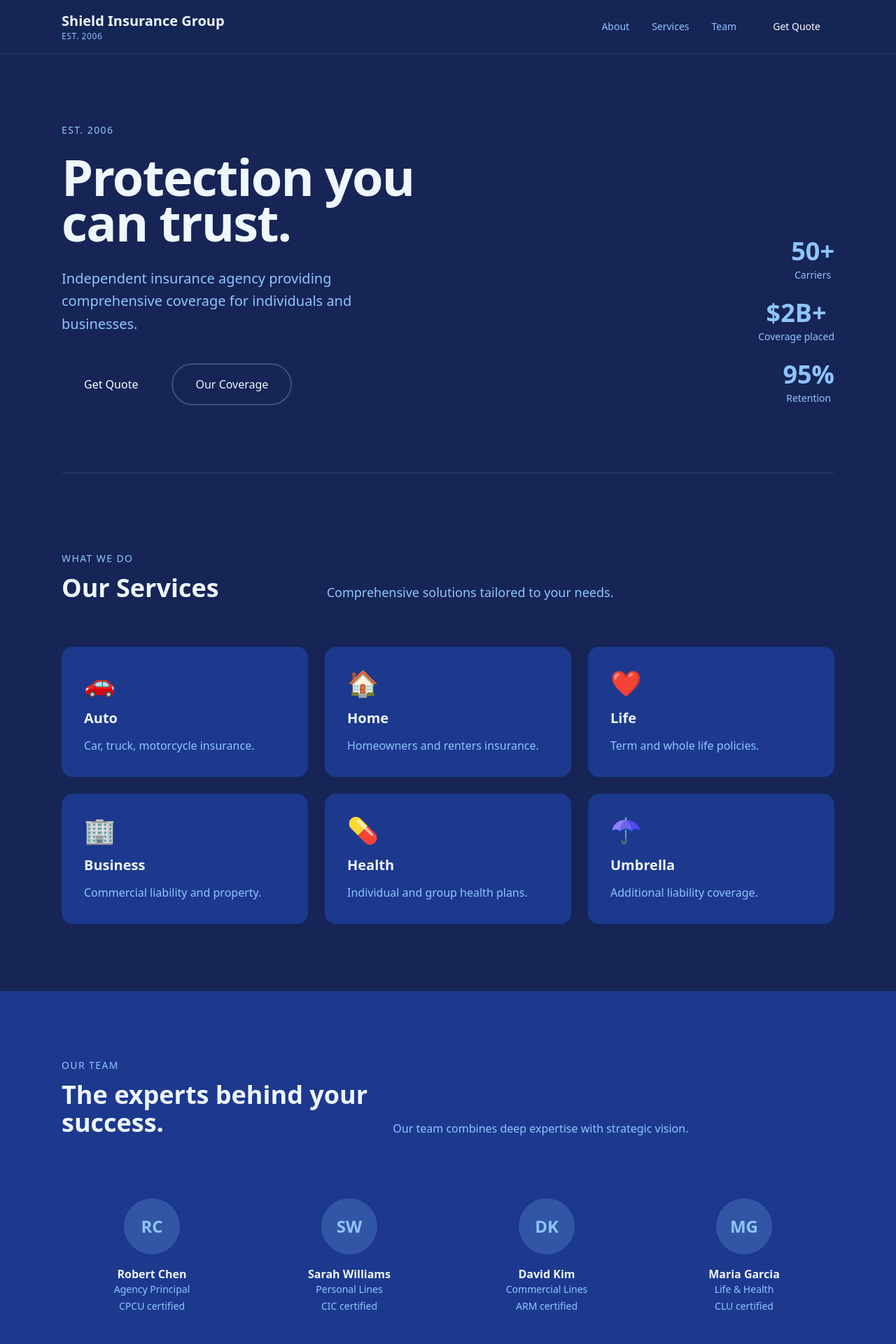
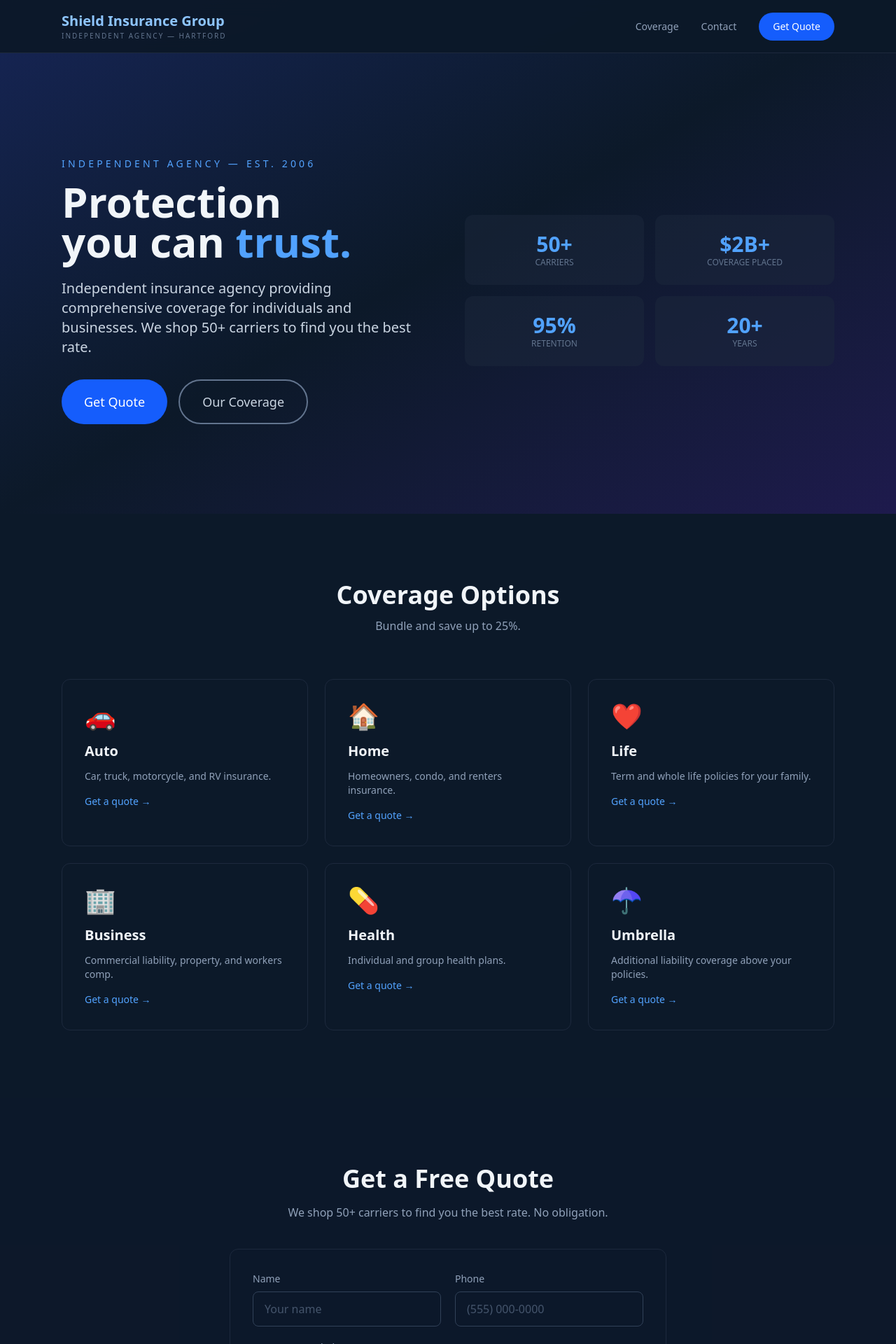
Before and after one commit to Adeshpreet-Singh/insurance-agency, a Next.js app: page / in a window 1280 px wide. Shown: the top 1920 px of the page at 70% size. Built offline with nearby package versions, Linux system fonts and the light colour scheme.

Commit message:
feat: complete polished redesign

```diff
--- a/app/globals.css
+++ b/app/globals.css
@@ -1,5 +1,5 @@
 @import "tailwindcss";
 html { scroll-behavior: smooth; }
-body { background: #09090b; color: #fafafa; font-family: system-ui, sans-serif; }
-:focus-visible { outline: 2px solid #2563eb; outline-offset: 2px; }
+body { background: #0c1929; color: #e2e8f0; font-family: system-ui, sans-serif; }
+:focus-visible { outline: 2px solid #60a5fa; outline-offset: 2px; }
 @media (prefers-reduced-motion: reduce) { *, *::before, *::after { transition-duration: 0.01ms !important; } }
--- a/app/page.tsx
+++ b/app/page.tsx
@@ -6,150 +6,84 @@ export default function Home() {
   const scrollTo = (id: string) => document.getElementById(id)?.scrollIntoView({ behavior: 'smooth' });
 
   return (
-    <div className="min-h-screen bg-blue-950 text-blue-50">
-      <a href="#main" className="sr-only focus:not-sr-only focus:absolute focus:top-4 focus:left-4 {{ACCENTBG}} text-white px-4 py-2 rounded z-[100] font-bold">Skip to main content</a>
-      <header>
-        <nav role="navigation" aria-label="Main navigation" className="fixed top-0 left-0 right-0 z-50 bg-blue-950/95 backdrop-blur-md border-b border-current/10">
-          <div className="max-w-6xl mx-auto px-6 py-4 flex justify-between items-center">
-            <div><h1 className="text-xl font-bold">Shield Insurance Group</h1><p className="text-xs text-blue-300 tracking-wider uppercase">Est. 2006</p></div>
-            <div className="hidden md:flex items-center gap-8">
-              <button onClick={() => scrollTo('about')} className="text-sm text-blue-300 hover:text-blue-300">About</button>
-              <button onClick={() => scrollTo('services')} className="text-sm text-blue-300 hover:text-blue-300">Services</button>
-              <button onClick={() => scrollTo('team')} className="text-sm text-blue-300 hover:text-blue-300">Team</button>
-              <button onClick={() => scrollTo('contact')} className="{{ACCENTBG}} text-white px-5 py-2 text-sm rounded-full">Get Quote</button>
-            </div>
+    <div className="min-h-screen bg-[#0c1929] text-slate-100">
+      <a href="#main" className="sr-only focus:not-sr-only focus:absolute focus:top-4 focus:left-4 bg-blue-600 text-white px-4 py-2 rounded z-[100] font-bold">Skip</a>
+      <nav className="fixed top-0 left-0 right-0 z-50 bg-[#0c1929]/95 backdrop-blur-md border-b border-slate-800">
+        <div className="max-w-6xl mx-auto px-6 py-4 flex justify-between items-center">
+          <div><h1 className="text-xl font-bold text-blue-300">Shield Insurance Group</h1><p className="text-[10px] tracking-[0.2em] text-slate-500 uppercase">Independent Agency — Hartford</p></div>
+          <div className="hidden md:flex items-center gap-8">
+            <button onClick={() => scrollTo('coverage')} className="text-sm text-slate-400 hover:text-blue-300">Coverage</button>
+            <button onClick={() => scrollTo('contact')} className="text-sm text-slate-400 hover:text-blue-300">Contact</button>
+            <button onClick={() => scrollTo('contact')} className="bg-blue-600 text-white px-5 py-2.5 text-sm rounded-full hover:bg-blue-500">Get Quote</button>
           </div>
-        </nav>
-      </header>
-      <main id="main" role="main">
-        {/* EDITORIAL HERO - Asymmetric split */}
-        <section className="pt-24">
-          <div className="max-w-6xl mx-auto px-6 py-20 grid md:grid-cols-12 gap-8 items-end">
-            <div className="md:col-span-7">
-              <p className="text-blue-300 text-sm tracking-widest uppercase mb-6">Est. 2006</p>
-              <h2 className="text-5xl md:text-7xl font-bold leading-[0.9] tracking-tight whitespace-pre-line">Protection
-you can trust.</h2>
-              <p className="text-xl text-blue-300 mt-8 max-w-lg leading-relaxed">Independent insurance agency providing comprehensive coverage for individuals and businesses.</p>
-              <div className="flex gap-4 mt-10">
-                <button onClick={() => scrollTo('contact')} className="{{ACCENTBG}} text-white px-8 py-4 rounded-full">Get Quote</button>
-                <button onClick={() => scrollTo('services')} className="border-2 border-current/20 px-8 py-4 rounded-full">Our Coverage</button>
+        </div>
+      </nav>
+
+      <main id="main">
+        <section className="pt-24 bg-gradient-to-br from-blue-950 via-[#0c1929] to-indigo-950">
+          <div className="max-w-6xl mx-auto px-6 py-20 md:py-32 grid md:grid-cols-2 gap-12 items-center">
+            <div>
+              <p className="text-blue-400 text-sm tracking-[0.3em] uppercase mb-4">Independent Agency — Est. 2006</p>
+              <h2 className="text-5xl md:text-6xl font-bold leading-[0.95] mb-6">Protection<br />you can <span className="text-blue-400">trust.</span></h2>
+              <p className="text-xl text-slate-300 max-w-lg mb-8">Independent insurance agency providing comprehensive coverage for individuals and businesses. We shop 50+ carriers to find you the best rate.</p>
+              <div className="flex gap-4">
+                <button onClick={() => scrollTo('contact')} className="bg-blue-600 text-white px-8 py-4 text-lg rounded-full hover:bg-blue-500">Get Quote</button>
+                <button onClick={() => scrollTo('coverage')} className="border-2 border-slate-500 text-slate-300 px-8 py-4 text-lg rounded-full hover:bg-white/5">Our Coverage</button>
               </div>
             </div>
-            <div className="md:col-span-5 flex flex-col items-end gap-6 text-right">
-            <div className="text-center"><div className="text-3xl md:text-4xl font-bold text-blue-300">50+</div><div className="text-sm text-blue-300 mt-1">Carriers</div></div>
-            <div className="text-center"><div className="text-3xl md:text-4xl font-bold text-blue-300">$2B+</div><div className="text-sm text-blue-300 mt-1">Coverage placed</div></div>
-            <div className="text-center"><div className="text-3xl md:text-4xl font-bold text-blue-300">95%</div><div className="text-sm text-blue-300 mt-1">Retention</div></div>
+            <div className="grid grid-cols-2 gap-4 text-center">
+              <div className="bg-slate-800/50 rounded-xl p-6"><div className="text-3xl font-bold text-blue-400">50+</div><div className="text-xs text-slate-500 uppercase">Carriers</div></div>
+              <div className="bg-slate-800/50 rounded-xl p-6"><div className="text-3xl font-bold text-blue-400">$2B+</div><div className="text-xs text-slate-500 uppercase">Coverage Placed</div></div>
+              <div className="bg-slate-800/50 rounded-xl p-6"><div className="text-3xl font-bold text-blue-400">95%</div><div className="text-xs text-slate-500 uppercase">Retention</div></div>
+              <div className="bg-slate-800/50 rounded-xl p-6"><div className="text-3xl font-bold text-blue-400">20+</div><div className="text-xs text-slate-500 uppercase">Years</div></div>
             </div>
           </div>
         </section>
-        {/* Ornament divider */}
-        <div className="max-w-6xl mx-auto px-6"><div className="h-px bg-current/10 my-4"></div></div>
-        {/* EXPANDABLE SERVICES - Side-by-side description */}
-        <section id="services" className="py-24" aria-labelledby="services-heading">
+
+        <section id="coverage" className="py-24" aria-labelledby="coverage-heading">
           <div className="max-w-6xl mx-auto px-6">
-            <div className="grid md:grid-cols-12 gap-8 mb-16">
-              <div className="md:col-span-4"><p className="text-blue-300 text-sm tracking-widest uppercase mb-3">What We Do</p><h2 id="services-heading" className="text-4xl font-bold">Our Services</h2></div>
-              <div className="md:col-span-8 flex items-end"><p className="text-blue-300 text-lg">Comprehensive solutions tailored to your needs.</p></div>
-            </div>
+            <div className="text-center mb-16"><h2 id="coverage-heading" className="text-4xl font-bold">Coverage Options</h2><p className="text-slate-400 mt-3">Bundle and save up to 25%.</p></div>
             <div className="grid md:grid-cols-2 lg:grid-cols-3 gap-6">
-            <article className="bg-blue-900 rounded-2xl p-8 hover:shadow-xl transition-all">
-              <div className="text-4xl mb-4">🚗</div>
-              <h3 className="text-xl font-bold mb-3">Auto</h3>
-              <p className="text-blue-300 leading-relaxed">Car, truck, motorcycle insurance.</p>
-            </article>
-            <article className="bg-blue-900 rounded-2xl p-8 hover:shadow-xl transition-all">
-              <div className="text-4xl mb-4">🏠</div>
-              <h3 className="text-xl font-bold mb-3">Home</h3>
-              <p className="text-blue-300 leading-relaxed">Homeowners and renters insurance.</p>
-            </article>
-            <article className="bg-blue-900 rounded-2xl p-8 hover:shadow-xl transition-all">
-              <div className="text-4xl mb-4">❤️</div>
-              <h3 className="text-xl font-bold mb-3">Life</h3>
-              <p className="text-blue-300 leading-relaxed">Term and whole life policies.</p>
-            </article>
-            <article className="bg-blue-900 rounded-2xl p-8 hover:shadow-xl transition-all">
-              <div className="text-4xl mb-4">🏢</div>
-              <h3 className="text-xl font-bold mb-3">Business</h3>
-              <p className="text-blue-300 leading-relaxed">Commercial liability and property.</p>
-            </article>
-            <article className="bg-blue-900 rounded-2xl p-8 hover:shadow-xl transition-all">
-              <div className="text-4xl mb-4">💊</div>
-              <h3 className="text-xl font-bold mb-3">Health</h3>
-              <p className="text-blue-300 leading-relaxed">Individual and group health plans.</p>
-            </article>
-            <article className="bg-blue-900 rounded-2xl p-8 hover:shadow-xl transition-all">
-              <div className="text-4xl mb-4">☂️</div>
-              <h3 className="text-xl font-bold mb-3">Umbrella</h3>
-              <p className="text-blue-300 leading-relaxed">Additional liability coverage.</p>
-            </article>
+              {[
+                { name: 'Auto', desc: 'Car, truck, motorcycle, and RV insurance.', icon: '🚗' },
+                { name: 'Home', desc: 'Homeowners, condo, and renters insurance.', icon: '🏠' },
+                { name: 'Life', desc: 'Term and whole life policies for your family.', icon: '❤️' },
+                { name: 'Business', desc: 'Commercial liability, property, and workers comp.', icon: '🏢' },
+                { name: 'Health', desc: 'Individual and group health plans.', icon: '💊' },
+                { name: 'Umbrella', desc: 'Additional liability coverage above your policies.', icon: '☂️' },
+              ].map((c, i) => (
+                <div key={i} className="border border-slate-800 rounded-xl p-8 hover:border-blue-500/40 transition-colors">
+                  <div className="text-4xl mb-4">{c.icon}</div>
+                  <h3 className="text-xl font-bold mb-3">{c.name}</h3>
+                  <p className="text-slate-400 text-sm">{c.desc}</p>
+                  <button onClick={() => scrollTo('contact')} className="mt-4 text-blue-400 text-sm hover:underline">Get a quote →</button>
+                </div>
+              ))}
             </div>
           </div>
         </section>
-        {/* TEAM - Dark section with initials */}
-        <section id="team" className="py-24 bg-blue-900" aria-labelledby="team-heading">
-          <div className="max-w-6xl mx-auto px-6">
-            <div className="grid md:grid-cols-12 gap-8 mb-16">
-              <div className="md:col-span-5"><p className="text-blue-300 text-sm tracking-widest uppercase mb-3">Our Team</p><h2 id="team-heading" className="text-4xl font-bold">The experts behind your success.</h2></div>
-              <div className="md:col-span-7 flex items-end"><p className="text-blue-300">Our team combines deep expertise with strategic vision.</p></div>
-            </div>
-            <div className="grid md:grid-cols-2 lg:grid-cols-4 gap-6">
-            <div className="bg-blue-900 rounded-2xl p-6 text-center">
-              <div className="w-20 h-20 mx-auto mb-4 rounded-full bg-blue-300/20 flex items-center justify-center text-2xl font-bold text-blue-300">RC</div>
-              <h3 className="font-bold">Robert Chen</h3><p className="text-sm text-blue-300">Agency Principal</p><p className="text-sm text-blue-300 mt-1">CPCU certified</p></div>
-            <div className="bg-blue-900 rounded-2xl p-6 text-center">
-              <div className="w-20 h-20 mx-auto mb-4 rounded-full bg-blue-300/20 flex items-center justify-center text-2xl font-bold text-blue-300">SW</div>
-              <h3 className="font-bold">Sarah Williams</h3><p className="text-sm text-blue-300">Personal Lines</p><p className="text-sm text-blue-300 mt-1">CIC certified</p></div>
-            <div className="bg-blue-900 rounded-2xl p-6 text-center">
-              <div className="w-20 h-20 mx-auto mb-4 rounded-full bg-blue-300/20 flex items-center justify-center text-2xl font-bold text-blue-300">DK</div>
-              <h3 className="font-bold">David Kim</h3><p className="text-sm text-blue-300">Commercial Lines</p><p className="text-sm text-blue-300 mt-1">ARM certified</p></div>
-            <div className="bg-blue-900 rounded-2xl p-6 text-center">
-              <div className="w-20 h-20 mx-auto mb-4 rounded-full bg-blue-300/20 flex items-center justify-center text-2xl font-bold text-blue-300">MG</div>
-              <h3 className="font-bold">Maria Garcia</h3><p className="text-sm text-blue-300">Life & Health</p><p className="text-sm text-blue-300 mt-1">CLU certified</p></div>
-            </div>
-          </div>
-        </section>
-        {/* FAQ */}
-        <section id="faq" className="py-24" aria-labelledby="faq-heading">
-          <div className="max-w-4xl mx-auto px-6">
-            <div className="text-center mb-12"><p className="text-blue-300 text-sm tracking-widest uppercase mb-3">Questions</p><h2 id="faq-heading" className="text-4xl font-bold">FAQ</h2></div>
-            <div className="space-y-4">            <details className="group border border-current/10 rounded-xl p-5 cursor-pointer">
-              <summary className="font-medium flex justify-between items-center list-none">How to save?<span className="ml-4 text-blue-300 group-open:rotate-45 transition-transform text-xl">+</span></summary>
-              <p className="mt-3 text-blue-300 text-sm leading-relaxed">Bundle home + auto for up to 25% savings.</p></details>
-            <details className="group border border-current/10 rounded-xl p-5 cursor-pointer">
-              <summary className="font-medium flex justify-between items-center list-none">Claims?<span className="ml-4 text-blue-300 group-open:rotate-45 transition-transform text-xl">+</span></summary>
-              <p className="mt-3 text-blue-300 text-sm leading-relaxed">We advocate for you through the entire claims process.</p></details>
-            <details className="group border border-current/10 rounded-xl p-5 cursor-pointer">
-              <summary className="font-medium flex justify-between items-center list-none">Switch?<span className="ml-4 text-blue-300 group-open:rotate-45 transition-transform text-xl">+</span></summary>
-              <p className="mt-3 text-blue-300 text-sm leading-relaxed">We handle all paperwork to switch carriers.</p></details></div>
-          </div>
-        </section>
-        {/* CONTACT - Split with form */}
-        <section id="contact" className="py-24 bg-blue-900" aria-labelledby="contact-heading">
-          <div className="max-w-6xl mx-auto px-6 grid md:grid-cols-2 gap-12">
-            <div>
-              <p className="text-blue-300 text-sm tracking-widest uppercase mb-3">Get In Touch</p>
-              <h2 id="contact-heading" className="text-4xl font-bold mb-6">Get Quote</h2>
-              <div className="space-y-6 text-blue-300">                  <div><div className="font-bold">Phone</div><a href="tel:(555) 012-3457" className="text-blue-300">(555) 012-3457</a></div>
-                  <div><div className="font-bold">Address</div><p>500 Insurance Way, Hartford, CT</p></div>
-                  <div><div className="font-bold">Hours</div><p>Mon–Fri 8:30 AM – 5 PM</p></div></div>
-            </div>
-            <form className="space-y-5" onSubmit={(e) => { e.preventDefault(); setSubmitted(true); setTimeout(() => setSubmitted(false), 3000); }}>
+
+        <section id="contact" className="py-24 bg-slate-900/30" aria-labelledby="contact-heading">
+          <div className="max-w-2xl mx-auto px-6 text-center">
+            <h2 id="contact-heading" className="text-4xl font-bold mb-4">Get a Free Quote</h2>
+            <p className="text-slate-400 mb-10">We shop 50+ carriers to find you the best rate. No obligation.</p>
+            <form className="border border-slate-800 rounded-xl p-8 space-y-5 text-left" onSubmit={(e) => { e.preventDefault(); setSubmitted(true); setTimeout(() => setSubmitted(false), 4000); }}>
               <div className="grid grid-cols-2 gap-5">
-                <div><label htmlFor="name" className="block text-sm mb-2">Name</label><input id="name" type="text" placeholder="Your name" className="w-full border border-current/20 rounded-xl px-4 py-3 bg-transparent" /></div>
-                <div><label htmlFor="email" className="block text-sm mb-2">Email</label><input id="email" type="email" placeholder="you@email.com" className="w-full border border-current/20 rounded-xl px-4 py-3 bg-transparent" /></div>
+                <div><label className="block text-sm mb-2 text-slate-400">Name</label><input type="text" placeholder="Your name" required className="w-full border border-slate-700 bg-transparent px-4 py-3 rounded-lg placeholder:text-slate-600 focus:border-blue-500 focus:outline-none" /></div>
+                <div><label className="block text-sm mb-2 text-slate-400">Phone</label><input type="tel" placeholder="(555) 000-0000" required className="w-full border border-slate-700 bg-transparent px-4 py-3 rounded-lg placeholder:text-slate-600 focus:border-blue-500 focus:outline-none" /></div>
               </div>
-              <div><label htmlFor="message" className="block text-sm mb-2">Message</label><textarea id="message" rows={4} placeholder="How can we help?" className="w-full border border-current/20 rounded-xl px-4 py-3 bg-transparent resize-none" /></div>
-              <button type="submit" className="w-full {{ACCENTBG}} text-white py-4 rounded-xl">{submitted ? "Sent!" : "Get Quote"}</button>
+              <div><label className="block text-sm mb-2 text-slate-400">Coverage Needed</label>
+                <select className="w-full border border-slate-700 bg-[#0c1929] px-4 py-3 rounded-lg focus:border-blue-500 focus:outline-none text-slate-100">
+                  <option>Auto Insurance</option><option>Home Insurance</option><option>Life Insurance</option><option>Business Insurance</option><option>Bundle (Save 25%)</option>
+                </select>
+              </div>
+              <button type="submit" disabled={submitted} className="w-full bg-blue-600 text-white py-4 rounded-lg font-bold hover:bg-blue-500 transition-colors disabled:opacity-60">{submitted ? '✓ Quote Requested! We\'ll call within 1 hour' : 'Get Free Quote'}</button>
             </form>
           </div>
         </section>
       </main>
-      <footer className="bg-blue-900 border-t border-current/10 py-8">
-        <div className="max-w-6xl mx-auto px-6 flex justify-between items-center">
-          <div className="font-bold">Shield Insurance Group</div>
-          <p className="text-sm text-blue-300">&copy; 2026 Shield Insurance Group</p>
-        </div>
-      </footer>
+
+      <footer className="border-t border-slate-800 py-8"><div className="max-w-6xl mx-auto px-6 text-center text-slate-600 text-sm">© {new Date().getFullYear()} Shield Insurance Group. Hartford, CT.</div></footer>
     </div>
   );
 }
```
